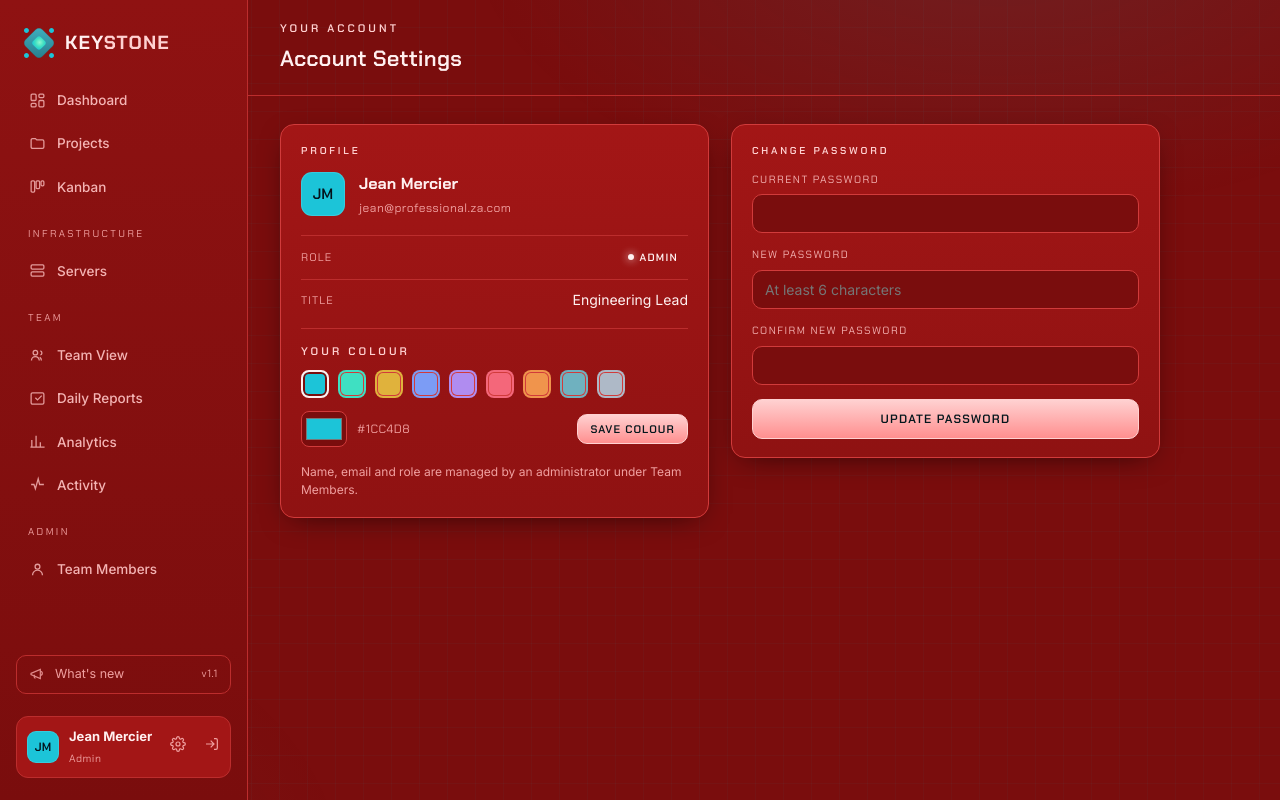
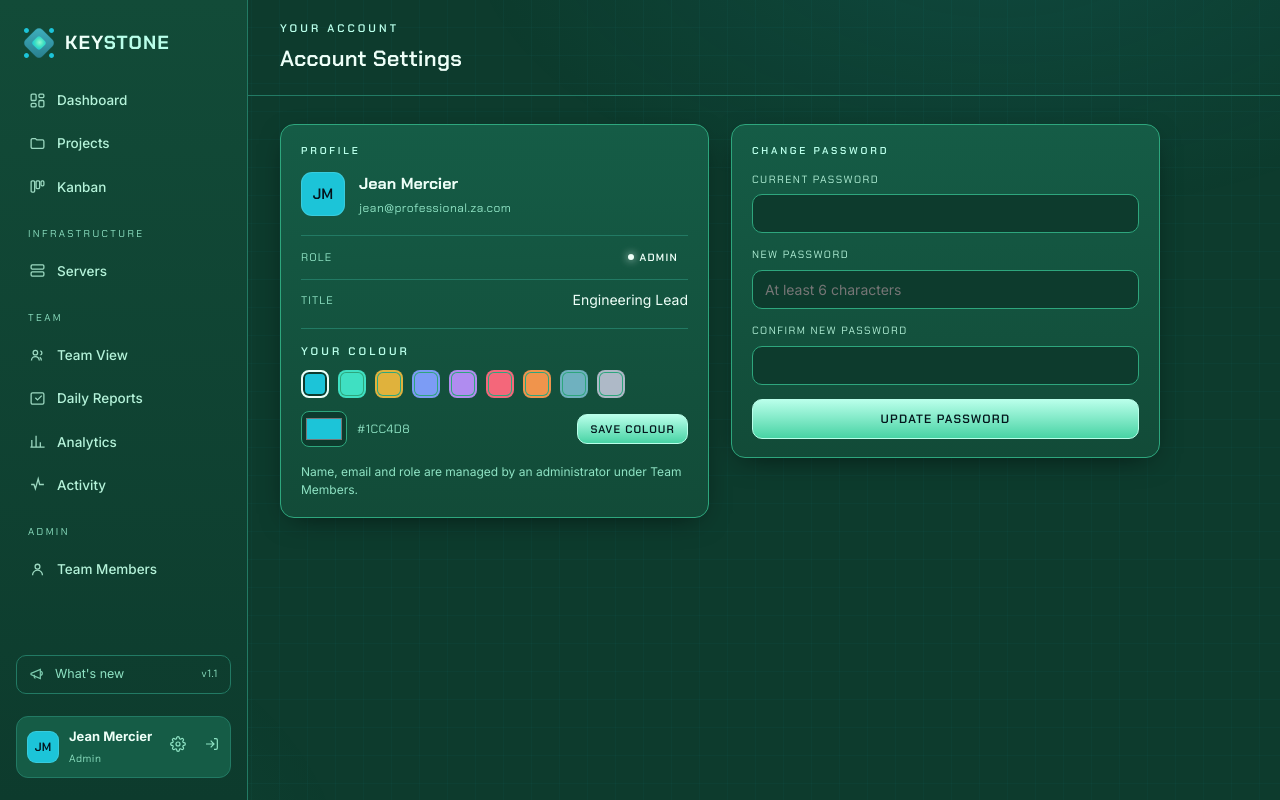
Before and after one commit to Henricus-dw/KeystoneManagement, a FastAPI app: page /account in a window 1280 px wide. Run offline with FastAPI, Linux system fonts and the light colour scheme; the visitor is signed in with stand-in values (Sample User, id 1).

Commit message:
RedTest2

```diff
--- a/static/css/keystone.css
+++ b/static/css/keystone.css
@@ -56,27 +56,27 @@
 
 /* ---- Tokens --------------------------------------------------- */
 :root {
-  --bg: #7a0d0d;
-  --bg-2: #8f1212;
-  --surface: #a31616;
-  --surface-2: #b91b1b;
-  --line: #d13b3b;
-  --line-soft: #bc2d2d;
-
-  --text: #fff0f0;
-  --muted: #f4b4b4;
-  --dim: #f0a0a0;
-
-  --teal: #ffd1d1;
-  --teal-2: #ffb3b3;
-  --teal-deep: #ff8f8f;
-  --gold: #ffd0d0;
-  --gold-soft: #ffc2c2;
-  --red: #ff3d3d;
-  --violet: #ffc5c5;
-  --orange: #ff7b7b;
-  --blue: #ffd9d9;
-  --pink: #ff9d9d;
+  --bg: #0d3b2d;
+  --bg-2: #124b38;
+  --surface: #155c46;
+  --surface-2: #1d735d;
+  --line: #2ea67d;
+  --line-soft: #227a64;
+
+  --text: #eefff8;
+  --muted: #b5f3da;
+  --dim: #8fe3c4;
+
+  --teal: #b9ffea;
+  --teal-2: #7af5c7;
+  --teal-deep: #48d3a4;
+  --gold: #d8ffe9;
+  --gold-soft: #c4f7dd;
+  --red: #ff6b6b;
+  --violet: #d0ffe7;
+  --orange: #7ae0b1;
+  --blue: #ccffee;
+  --pink: #aef7d4;
 
   --glow: 0 0 0 1px rgba(28, 196, 216, .0), 0 8px 30px -12px rgba(0, 0, 0, .7);
   --radius: 14px;
```
